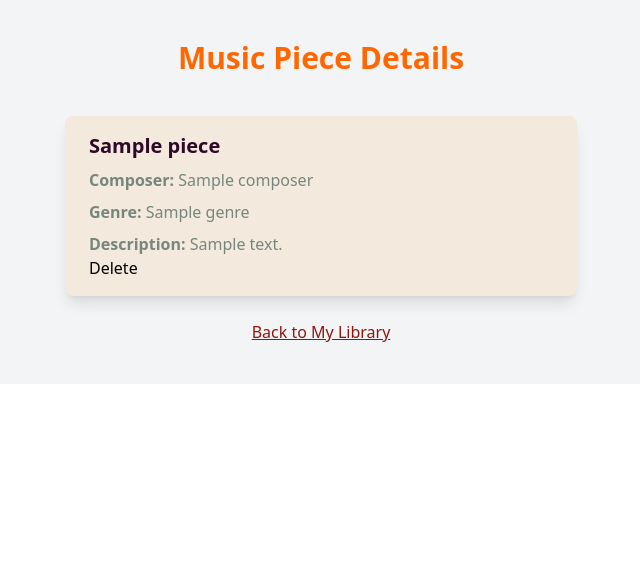
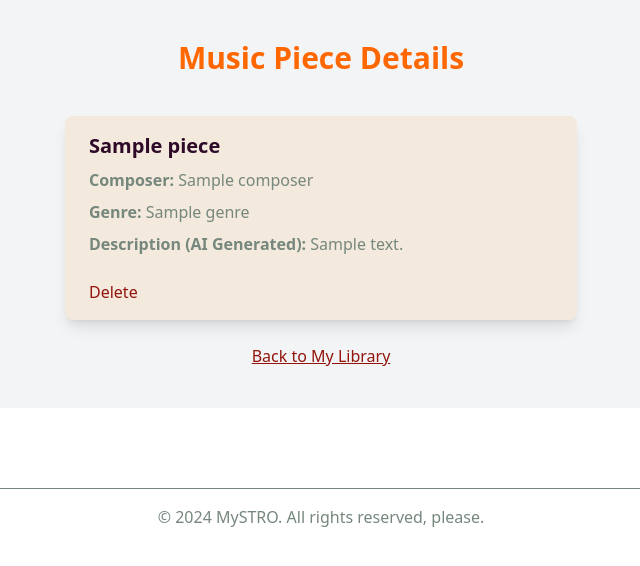
Before and after one commit to aoneillmark/mySTRO, a Flask app: template src/templates/library_piece.html in a window 1280 px wide. Shown: the part 72-638 px from the top of the page, without its empty margins (319-959 px from the left). Run offline with Flask 3, Linux system fonts and the light colour scheme; the template is opened without the code that fills it: most values are stand-ins (such as "Sample title", 1, 10 or a date in 2020).

Commit message:
Added AI generated description

```diff
--- a/app.py
+++ b/app.py
@@ -37,17 +37,17 @@ with app.app_context():
     click.echo("CLI commands registered")
 
 
+# Helper functions --------------------------------------------
+
 # Routes ------------------------------------------------------
 
-
-@app.route("/library")
-def library():
-    pieces = MusicPiece.query.all()
-    return render_template("library.html", pieces=pieces)
+@app.route("/")
+def hello_world():
+    return render_template("about.html")
 
 
 @app.route("/form", methods=["GET", "POST"])
-def home():
+def form():
     composers_url = "https://api.openopus.org/composer/list/name/all.json"
     response = requests.get(composers_url)
 
@@ -56,25 +56,13 @@ def home():
         composers_data = response.json()
         composers = composers_data.get("composers", [])
     else:
-        return (
-            f"Failed to fetch composers. Status Code: {response.status_code}"
-        )
+        return f"Failed to fetch composers. Status Code: {response.status_code}"
 
     genres = [
         "Keyboard", "Orchestral", "Chamber",
         "Stage", "Choral", "Opera", "Vocal"
     ]
     return render_template("form.html", composers=composers, genres=genres)
-
-
-@app.route("/")
-def hello_world():
-    return render_template("about.html")
-
-
-@app.route("/form")
-def form():
-    return render_template("form.html")
 
 
 @app.route("/weather-mood")
@@ -93,27 +81,18 @@ def weather_mood():
         )
 
         if weather_data:
-            composers_url = (
-                "https://api.openopus.org/composer/list/pop.json"
-            )
+            composers_url = "https://api.openopus.org/composer/list/pop.json"
             composers_response = requests.get(composers_url)
             composers = []
 
             if composers_response.status_code == 200:
                 response_data = composers_response.json()
-                composers_list = response_data.get(
-                    "composers",
-                    []
-                )
+                composers_list = response_data.get("composers", [])
                 composers = composers_list[:5]
 
             # Get weather details step by step
-            weather_current = (
-                weather_data.get("current", {})
-            )
-            weather_condition = (
-                weather_current.get("condition", {})
-            )
+            weather_current = weather_data.get("current", {})
+            weather_condition = weather_current.get("condition", {})
             weather_desc = weather_condition.get("text", "")
             temp = weather_current.get("temp_c", 0)
 
--- a/src/templates/about.html
+++ b/src/templates/about.html
@@ -47,10 +47,5 @@
             </a>
         </section>
     </main>
-
-    <!-- Footer -->
-    <footer class="mt-20 text-center text-battleship-gray py-4 border-t border-battleship-gray">
-        <p>&copy; 2024 MySTRO. All rights reserved, please.</p>
-    </footer>
 </div>
 {% endblock %}
--- a/src/templates/base.html
+++ b/src/templates/base.html
@@ -18,5 +18,8 @@
          </nav>
     </header>
     {% block content %}{% endblock %}
+    <footer class="mt-20 text-center text-battleship-gray py-4 border-t border-battleship-gray">
+        <p>&copy; 2024 MySTRO. All rights reserved, please.</p>
+    </footer>
 </body>
 </html>
--- a/src/templates/library_piece.html
+++ b/src/templates/library_piece.html
@@ -13,11 +13,11 @@
                 <strong>Genre:</strong> {{ piece.genre }}
             </p>
             <p class="text-battleship-gray mt-2">
-                <strong>Description:</strong> {{ piece.description or "No description available" }}
+                <strong>Description (AI Generated):</strong> {{ ai_description if ai_description else "Unable to generate description at this time." }}
             </p>
-            <form method="POST" action="{{ url_for('library.single_piece', piece_id=piece.id) }}">
+            <form method="POST" action="{{ url_for('library.single_piece', piece_id=piece.id) }}" class="mt-6">
                 <input type="hidden" name="submit_button" value="delete">
-                <button type="submit">Delete</button>
+                <button type="submit" class="text-penn-red hover:text-dark-purple">Delete</button>
             </form>
         </div>
     </div>
--- a/src/templates/weather_mood.html
+++ b/src/templates/weather_mood.html
@@ -36,7 +36,7 @@
         {% if suggestion %}
         <section class="mt-8">
             <div class="bg-white rounded-lg shadow-md p-6 border-2 border-pumpkin">
-                <h3 class="text-2xl font-bold text-dark-purple mb-4">Today's Musical Suggestion</h3>
+                <h3 class="text-2xl font-bold text-dark-purple mb-4">Today's Musical Suggestion (AI Generated)</h3>
                 <div class="prose text-battleship-gray">
                     {{ suggestion | safe }}
                 </div>
```
Also changed, not shown: Blueprint/library.py (+12 -1 lines).
